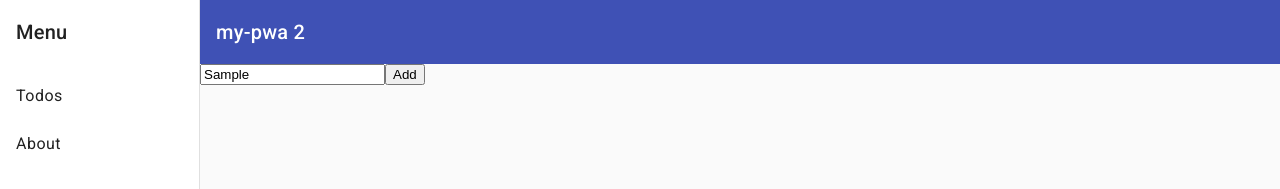
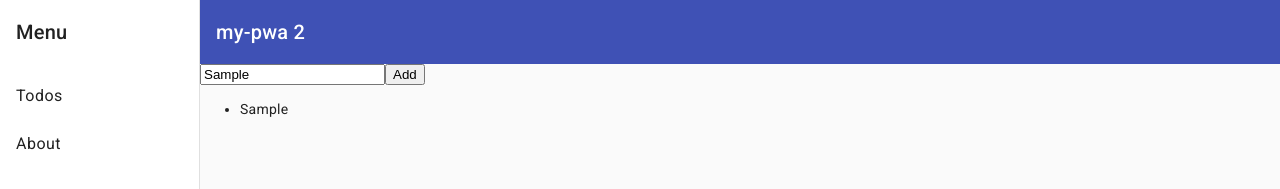
Before and after one commit to christianliebel/dhbw-mos-pwa-2023, an Angular app: page /todos in a window 1280 px wide. Both pictures are taken after typing "Sample" into the empty fields and a click on the button "Add". Shown: the top 189 px of the page. Built offline with nearby package versions, Linux system fonts and the light colour scheme.

Commit message:
Lab #9.3

```diff
--- a/src/app/todos/todos.component.html
+++ b/src/app/todos/todos.component.html
@@ -1,2 +1,6 @@
 <input type="text" #input>
 <button (click)="add(input.value)">Add</button>
+
+<ul>
+    <li *ngFor="let todo of todos">{{ todo.title }}</li>
+</ul>
--- a/src/app/todos/todos.component.ts
+++ b/src/app/todos/todos.component.ts
@@ -1,4 +1,5 @@
 import { Component } from '@angular/core';
+import { Todo } from '../todo';
 import { TodoService } from '../todo.service';
 
 @Component({
@@ -7,10 +8,18 @@ import { TodoService } from '../todo.service';
   styleUrls: ['./todos.component.css']
 })
 export class TodosComponent {
+  todos: Todo[] = [];
+
   constructor(private todoService: TodoService) {
+    this.refresh();
   }
 
-  add(title: string) {
-    this.todoService.add(title);
+  async add(title: string) {
+    await this.todoService.add(title);
+    await this.refresh();
+  }
+
+  async refresh() {
+    this.todos = await this.todoService.getAll();
   }
 }
```
